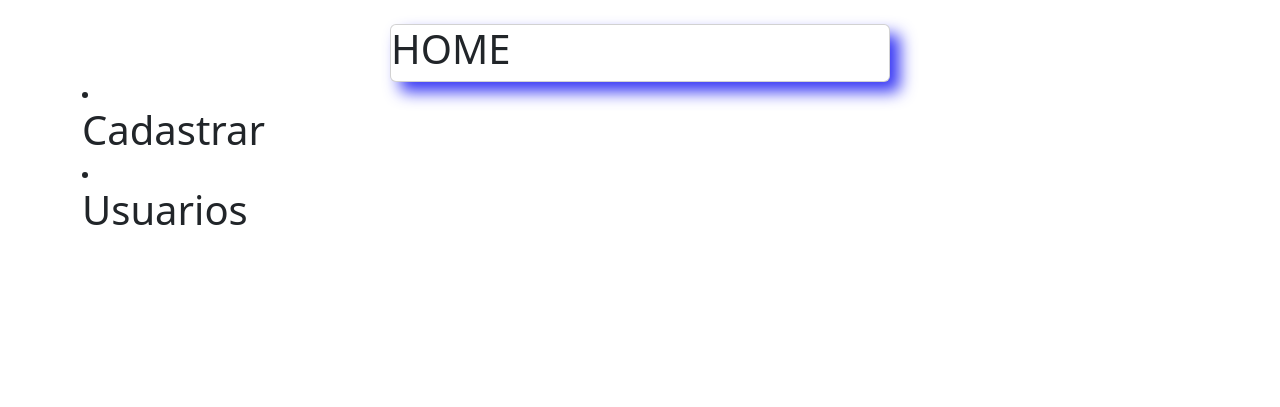
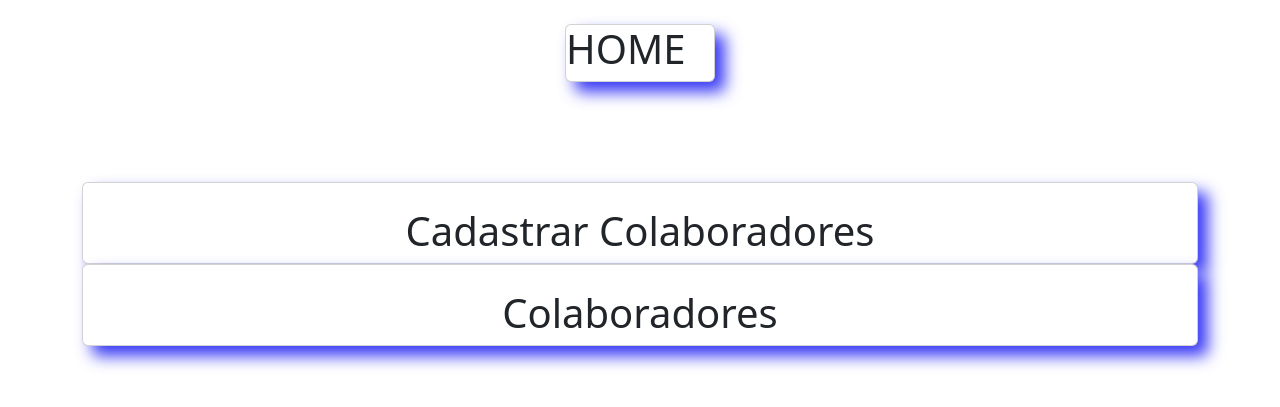
Before and after one commit to RenanToni/EPICivil, a Django app: page / in a window 1280 px wide. Shown: the part 56-463 px from the top of the page. Run offline with Django 4.2, Linux system fonts and the light colour scheme.

Commit message:
mexendo na lista entre outros

```diff
--- a/myapp/static/css/style.css
+++ b/myapp/static/css/style.css
@@ -3,3 +3,14 @@
     -moz-box-shadow: 10px 10px 16px 0px rgba(57,57,245,1);
     box-shadow: 10px 10px 16px 0px rgba(57,57,245,1);
 }
+
+.my_body {
+    -webkit-box-shadow: 20px 10px 16px 0px rgba(57,57,245,1);
+    -moz-box-shadow: 50px 10px 16px 0px rgba(57,57,245,1);
+    box-shadow: 10px 10px 16px 0px rgba(57,57,245,1);
+}
+.center {
+    max-width: 200px;
+    margin-top: 50px;
+    margin: auto;
+}
--- a/myapp/templates/myapp/globals/home.html
+++ b/myapp/templates/myapp/globals/home.html
@@ -6,14 +6,14 @@
 {% block content %}
 <div class="container justify-content-center mt-4">
     <div class="card-body">
-        <div class="card my_class" style="max-width: 500px; margin: auto;">
+        <div class="card my_class jus" style="max-width: 150px; margin: auto;">
             <h1>HOME</h1>
         </div>
-        <li class="nav-item" justify-content-center></li>
-            <a class="nav-link" href="/cadastrar"><h1>Cadastrar</h1></a>
+        <li class="card my_body text-center" style="max-width: 1500px; margin-top: 100px; ">
+            <a class="nav-link justify-content-center mt-4" href="/cadastrar"><h1>Cadastrar Colaboradores</h1></a>
         </li>
-        <li class="nav-item" justify-content-center>
-            <a class="nav-link" href="/usuarios"><h1>Usuarios</h1></a>
+        <li class="card my_body" style="max-width: 1500px; ">
+            <a class="nav-link text-center mt-4" href="/colaboradores"><h1>Colaboradores</h1></a>
         </li>
     </div>
 </div>
--- a/myapp/templates/myapp/partials/header.html
+++ b/myapp/templates/myapp/partials/header.html
@@ -1,7 +1,7 @@
 <nav class="navbar navbar-expand-sm bg-light justify-content-center">
     <ul class="navbar-nav">
         <li class="nav-item">
-            <a class="nav-link" href="/">Home</a>
+            <a class="nav-link text-center" href="/">Home</a>
         </li>
     </ul>
 </nav>
--- a/myproject/urls.py
+++ b/myproject/urls.py
@@ -1,9 +1,9 @@
 from django.urls import path
-from myproject.views import home, cadastrar, atualizar, usuarios
+from myproject.views import home, cadastrar, atualizar, colaboradores
 
 urlpatterns = [
     path('', home),
     path('cadastrar/', cadastrar),
     path('atualizar/', atualizar),
-    path('usuarios/', usuarios),
+    path('colaboradores/', colaboradores),
 ]
--- a/myproject/views.py
+++ b/myproject/views.py
@@ -1,5 +1,13 @@
 from django.shortcuts import render
+
+colaboradores = [
+        {"nome": "Joaquim"},
+        {"cpf": "543.321.156.23"},
+        {"cargo": "servente"},
+        {"telefone": "(49) 91359-1461"},
+    ]
 def home(request):
+
     return render(request, 'myapp/globals/home.html')
 
 def cadastrar(request):
@@ -8,5 +16,7 @@ def cadastrar(request):
 def atualizar(request):
     return render(request, 'myapp/globals/atualizar.html')
 
-def usuarios (request):
-    return render(request, 'myapp/globals/usuarios.html')
+def colaboradores (request):
+
+    contexto = {'colaboradores': colaboradores}
+    return render(request, 'myapp/globals/colaboradores.html')
```
Also changed, not shown: myapp/templates/myapp/globals/colaboradores.html (added, +36 -0 lines), myapp/templates/myapp/globals/usuarios.html (deleted, +0 -24 lines).
